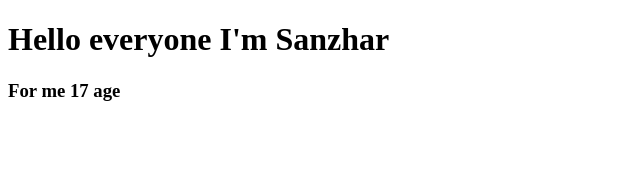
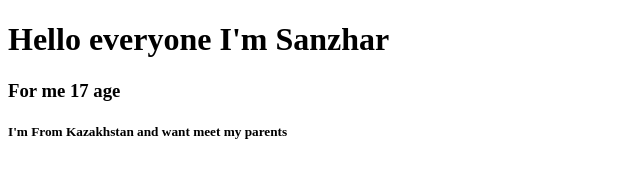
Before and after one commit to sssancho/git-course, a plain HTML site: page main.html in a window 1280 px wide. Shown: the whole page, without its empty margins (0-640 px from the left). Drawn offline with Linux system fonts and the light colour scheme.

Commit message:
Add info for myself

```diff
--- a/main.html
+++ b/main.html
@@ -9,5 +9,6 @@
 <body>
     <H1>Hello everyone I'm Sanzhar </H1>
     <h3>For me 17 age</h3>
+    <h5>I'm From Kazakhstan and want meet my parents</h5>
 </body>
 </html>
```
